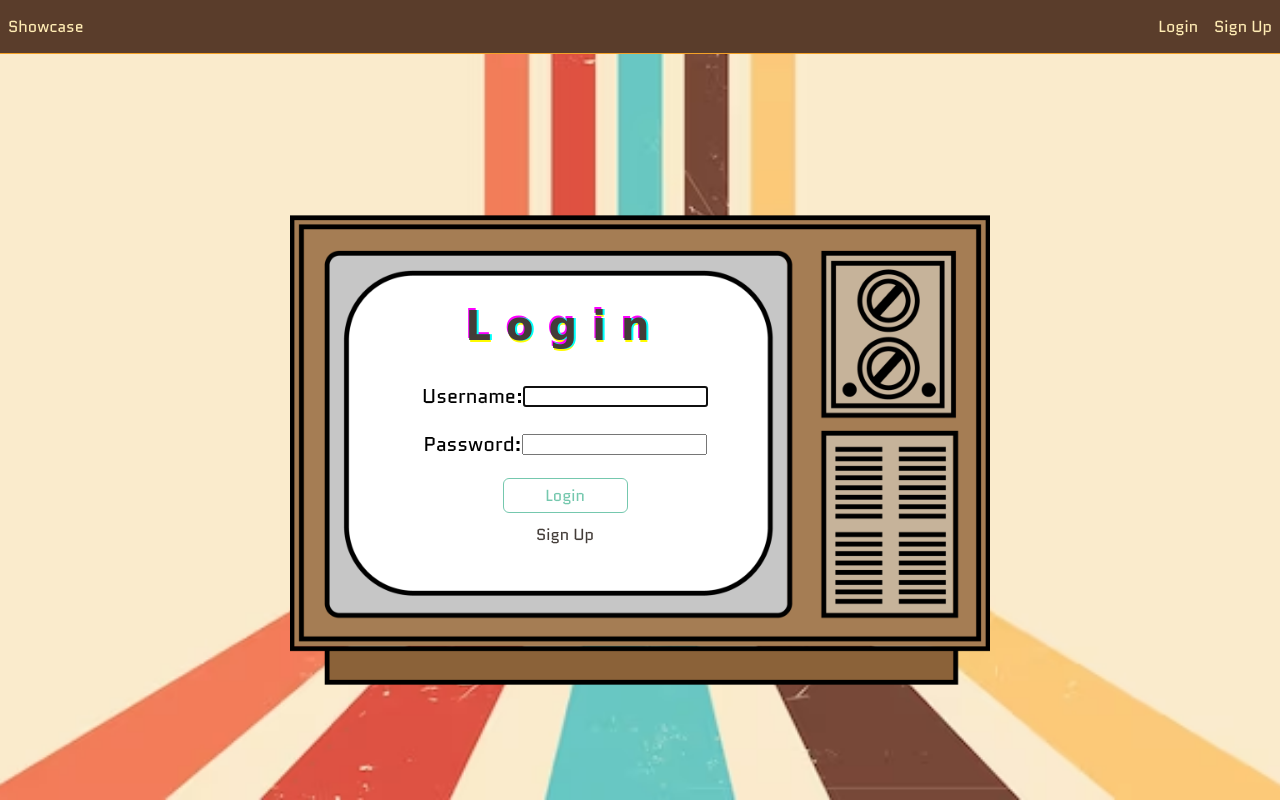
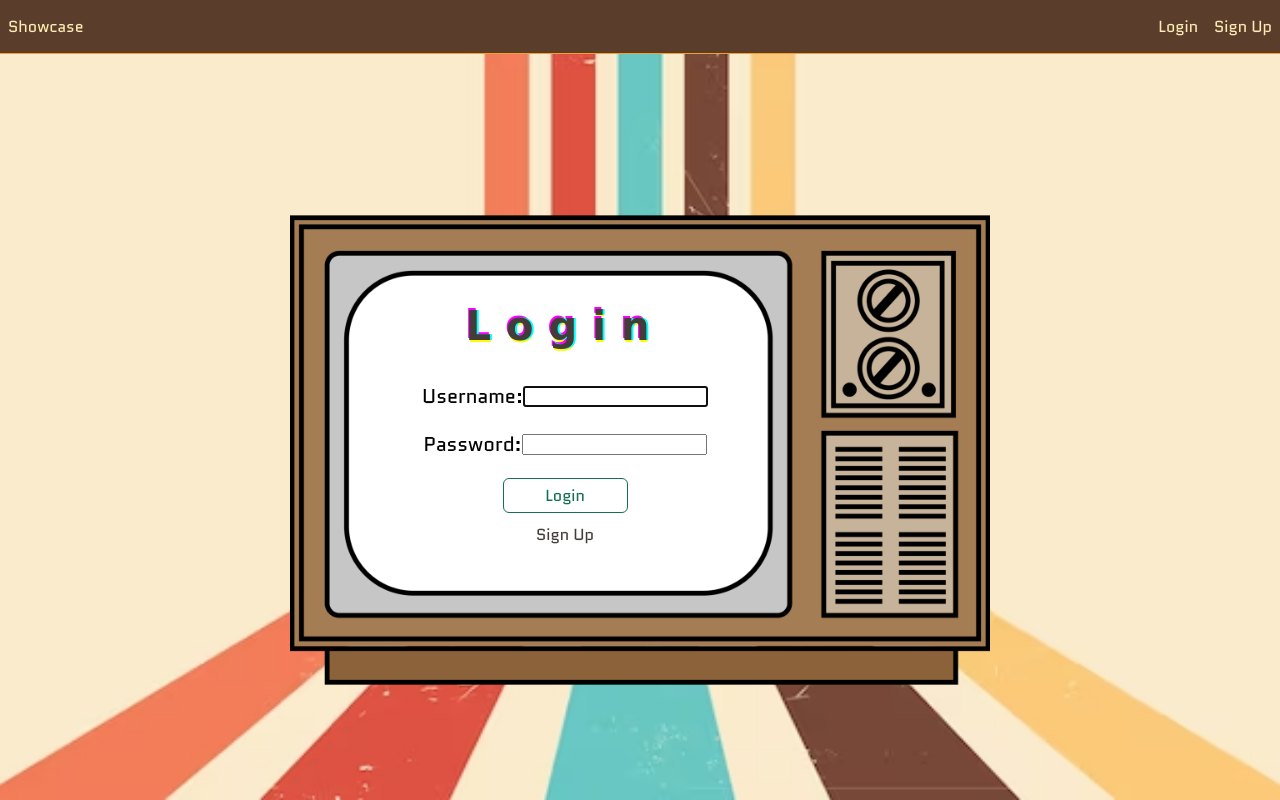
Before and after one commit to andrea1234321/showcase, a Django app: page / in a window 1280 px wide. Run offline with Django 4.2, Linux system fonts and the light colour scheme; some web fonts are replaced.

Commit message:
change button color to be within appropriate contaast, remove commented out code from css

```diff
--- a/main_app/static/css/base.css
+++ b/main_app/static/css/base.css
@@ -25,16 +25,14 @@ body {
   --link-hover-color: rgb(244,161,39);
   --button-bg: rgb(255, 255, 255);
   --button-box-shadow: 2px 2px 15px rgb(90,61,43);
-  --submit: rgb(117,200,174);
+  --submit: rgb(21, 111, 83);
   --warn: rgb(229,119,30);
   --danger: rgb(220, 20, 30);
   --secondary: rgb(57, 57, 57);
-  /* --card-box-shadow: 5px 5px 6px -1px #AAA; */
   --font-reg: 12px;
   --font-m: 16px;
   --font-l: 20px;
   --font-xl: 24px;
-  /* --card-border-radius: 6px; */
 }
 
 nav {
```
